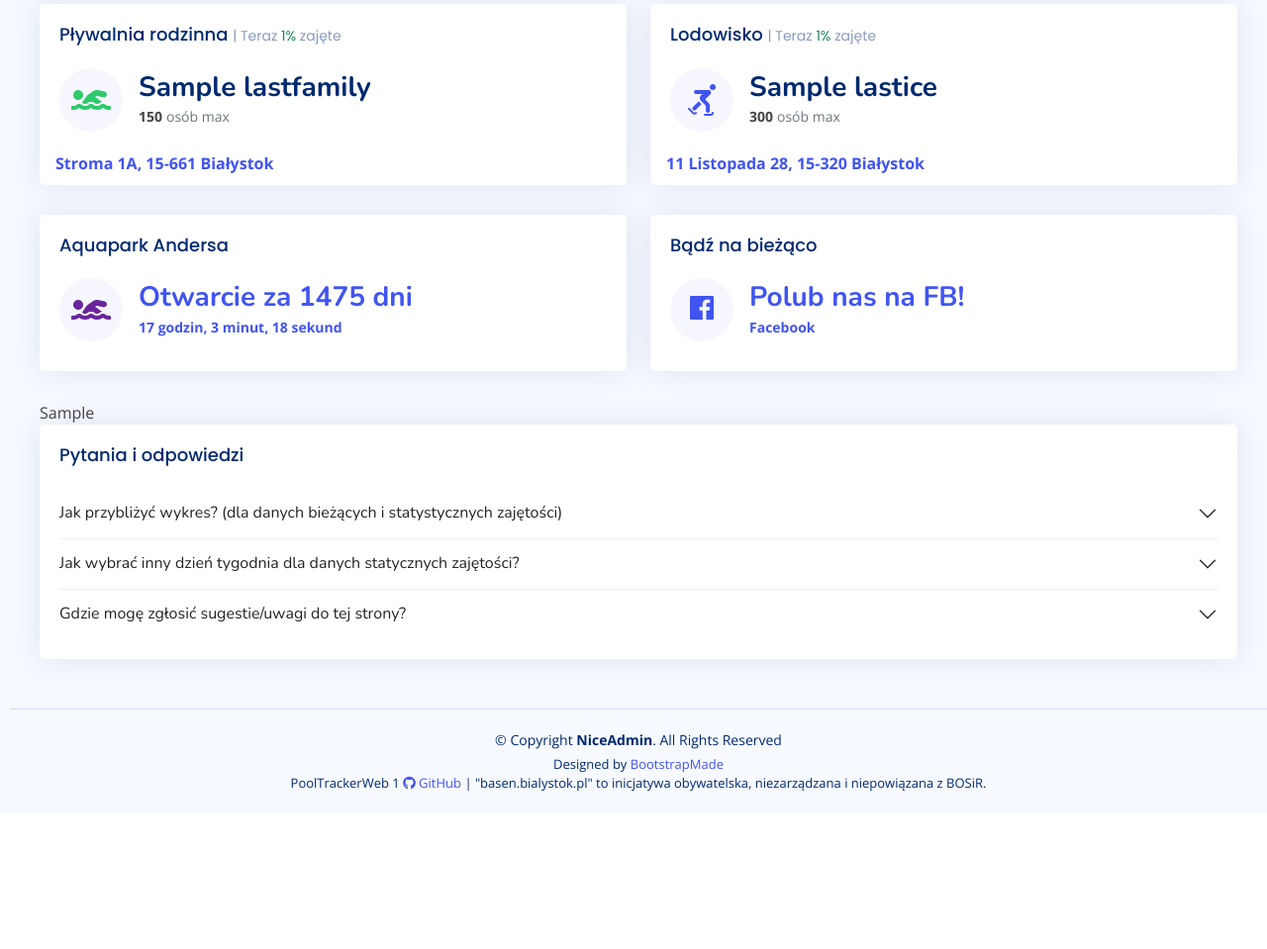
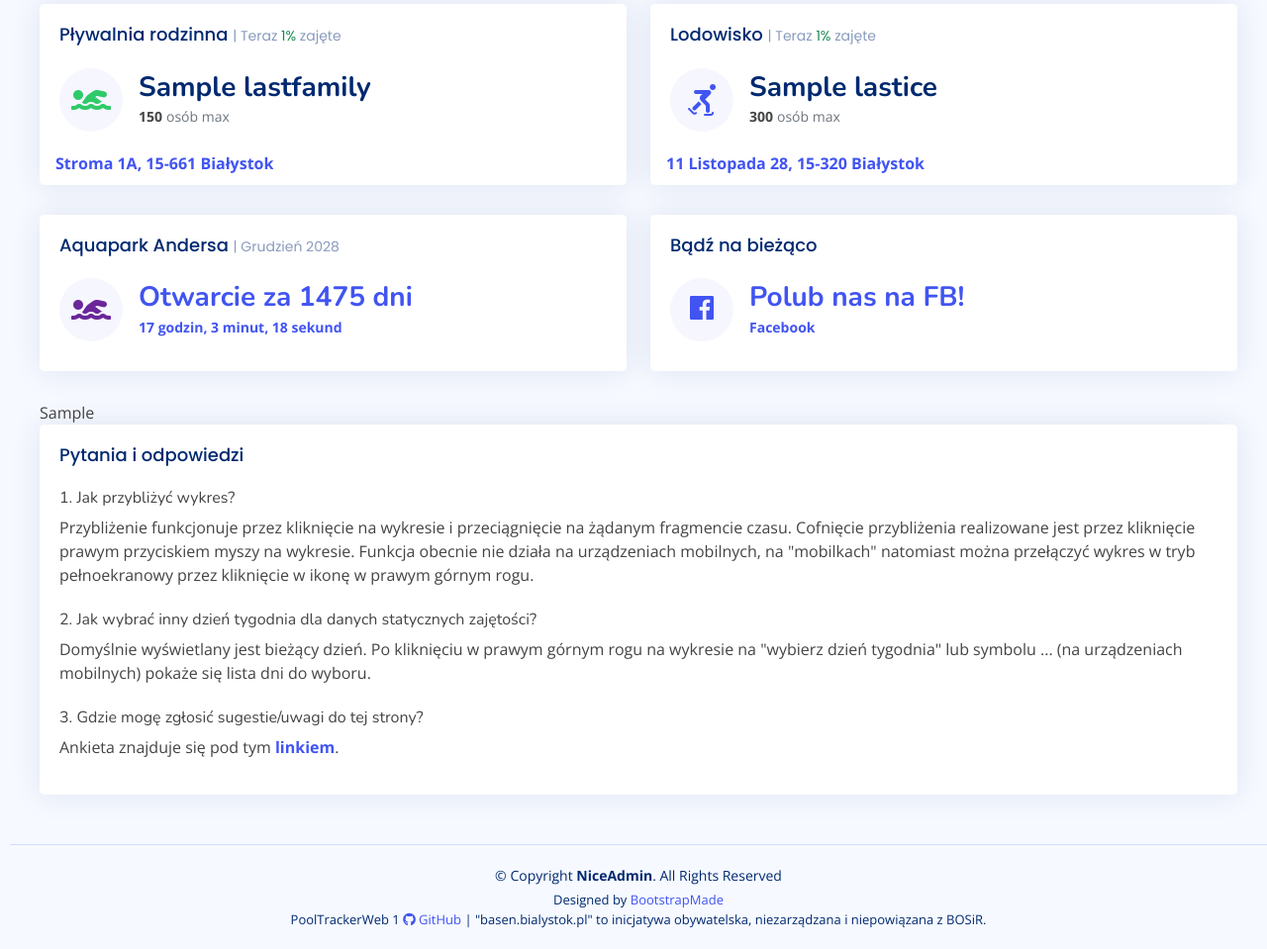
Before and after one commit to avrland/PoolTrackerWeb, a Django app: template tablechart/templates/content.html in a window 1280 px wide. Shown: the part 798-1757 px from the top of the page at 99% size. Before the commit the page ends 1598 px from the top, so only its background shows below. Run offline with Django 4.2, Linux system fonts and the light colour scheme; the template is opened without the code that fills it: most values are stand-ins (such as "Sample title", 1, 10 or a date in 2020); parts of the project's set-up code (start-up, migrations or seed data) failed here and were passed over; some libraries are stand-ins or nearby versions.

Commit message:
FAQ view changed, more info in aquapark dashboard element

```diff
--- a/tablechart/templates/dashboard.html
+++ b/tablechart/templates/dashboard.html
@@ -175,14 +175,14 @@
         <div class="col-xxl-4 col-md-6">
           <div class="card info-card aquapark-card">
             <div class="card-body">
-              <h5 class="card-title">Aquapark Andersa</h5>
+              <h5 class="card-title">Aquapark Andersa <span>| Grudzień 2028</span></h5>
               <div class="d-flex align-items-center">
                 <div class="card-icon rounded-circle d-flex align-items-center justify-content-center">
                   <i class="fas fa-swimmer"></i>
                 </div>
                 <div class="ps-3">
-                  <h6><a href="https://forms.gle/CGzzGs8PKedTDJXc9" target="_blank">Otwarcie za x dni</a></h6>
-                  <span class="text small pt-1 fw-bold"><a href="https://forms.gle/CGzzGs8PKedTDJXc9" target="_blank"><b>y godzin, z minut, x sekund</b></a></span>
+                  <h6><a href="https://forms.gle/CGzzGs8PKedTDJXc9" target="_blank">Otwarcie za 1475 dni</a></h6>
+                  <span class="text small pt-1 fw-bold"><a href="https://forms.gle/CGzzGs8PKedTDJXc9" target="_blank"><b>12 godzin, 43 minut, 33 sekund</b></a></span>
                 </div>
               </div>
             </div>
--- a/tablechart/templates/faq.html
+++ b/tablechart/templates/faq.html
@@ -1,53 +1,24 @@
 {% block content %}
-<!-- F.A.Q Group 1 -->
-<div class="card">
+<div class="card basic">
   <div class="card-body">
     <h5 class="card-title">Pytania i odpowiedzi</h5>
 
-      <div class="accordion accordion-flush" id="faq-group-1">
-
-        <div class="accordion-item">
-          <h2 class="accordion-header">
-            <button class="accordion-button collapsed" data-bs-target="#faqsOne-1" type="button" data-bs-toggle="collapse">
-              Jak przybliżyć wykres? (dla danych bieżących i statystycznych zajętości)
-            </button>
-          </h2>
-          <div id="faqsOne-1" class="accordion-collapse collapse" data-bs-parent="#faq-group-1">
-            <div class="accordion-body">
-              Przybliżenie funkcjonuje przez kliknięcie na wykresie i przeciągnięcie na żądanym fragmencie czasu. Cofnięcie przybliżenia realizowane jest przez kliknięcie prawym przyciskiem myszy na wykresie. Funkcja obecnie nie działa na urządzeniach mobilnych.
-            </div>
-          </div>
+    <div>
+      <h6>1. Jak przybliżyć wykres?</h6>
+      <p>Przybliżenie funkcjonuje przez kliknięcie na wykresie i przeciągnięcie na żądanym fragmencie czasu. Cofnięcie przybliżenia realizowane jest przez kliknięcie prawym przyciskiem myszy na wykresie.
+        Funkcja obecnie nie działa na urządzeniach mobilnych, na "mobilkach" natomiast można przełączyć wykres w tryb pełnoekranowy przez kliknięcie w ikonę w prawym górnym rogu.</p>
     </div>
 
-        <div class="accordion-item">
-            <h2 class="accordion-header">
-              <button class="accordion-button collapsed" data-bs-target="#faqsOne-2" type="button" data-bs-toggle="collapse">
-                Jak wybrać inny dzień tygodnia dla danych statycznych zajętości?
-              </button>
-            </h2>
-            <div id="faqsOne-2" class="accordion-collapse collapse" data-bs-parent="#faq-group-2">
-              <div class="accordion-body">
-                Domyślnie wyświetlany jest bieżący dzień. Po kliknięciu w prawym górnym rogu na wykresie na "wybierz dzień tygodnia" lub symbolu ... (na urządzeniach mobilnych) pokaże się lista dni do wyboru.
-              </div>
-            </div>
+    <div class="pt-2">
+      <h6>2. Jak wybrać inny dzień tygodnia dla danych statycznych zajętości?</h6>
+      <p>Domyślnie wyświetlany jest bieżący dzień. Po kliknięciu w prawym górnym rogu na wykresie na "wybierz dzień tygodnia" lub symbolu ... (na urządzeniach mobilnych) pokaże się lista dni do wyboru.</p>
     </div>
 
-        <div class="accordion-item">
-          <h2 class="accordion-header">
-            <button class="accordion-button collapsed" data-bs-target="#faqsOne-3" type="button" data-bs-toggle="collapse">
-              Gdzie mogę zgłosić sugestie/uwagi do tej strony?
-            </button>
-          </h2>
-          <div id="faqsOne-3" class="accordion-collapse collapse" data-bs-parent="#faq-group-3">
-            <div class="accordion-body">
-              Ankieta znajduje się pod tym <a href="https://forms.gle/CGzzGs8PKedTDJXc9" target="_blank"><b>linkiem</b></a>.
-          </div>
+    <div class="pt-2">
+      <h6>3. Gdzie mogę zgłosić sugestie/uwagi do tej strony?</h6>
+      <p>Ankieta znajduje się pod tym <a href="https://forms.gle/CGzzGs8PKedTDJXc9" target="_blank"><b>linkiem</b></a>.</p>
     </div>
 
   </div>
-
-    </div>
-  </div><!-- End F.A.Q Group 1 -->
-
 </div>
 {% endblock %}
```
Lines whose indentation alone changed are shown as unchanged.
